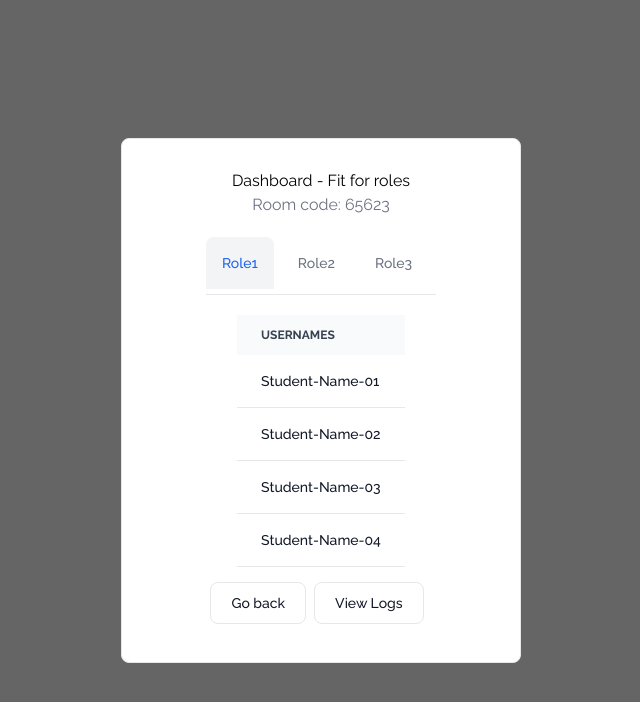
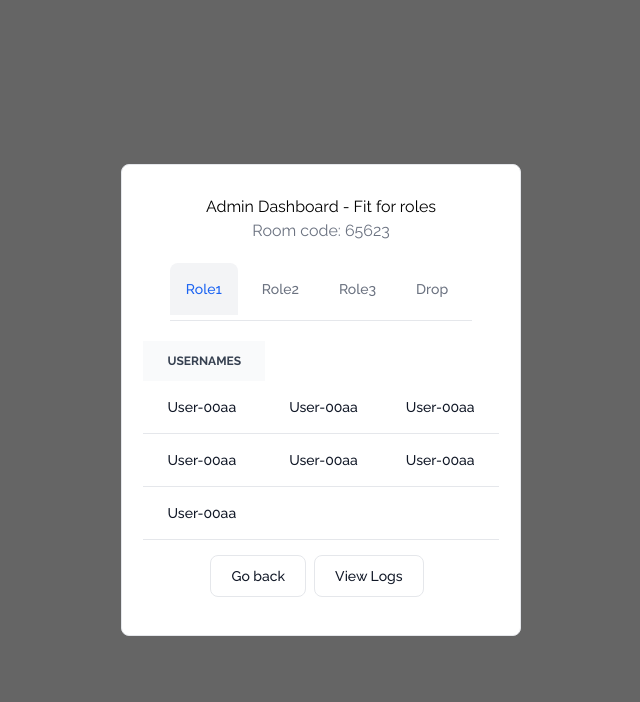
Before and after one commit to Fourthhy/cpstone-groupings-system, a React (Vite) app: page /adminDashboard in a window 1280 px wide. Shown: the top 702 px of the page, without its empty margins (319-959 px from the left). Built offline with nearby package versions, Linux system fonts and the light colour scheme.

Commit message:
Fixed issues

```diff
--- a/src/components/admin/AdminDashboard.jsx
+++ b/src/components/admin/AdminDashboard.jsx
@@ -1,12 +1,31 @@
 import { Link } from "react-router-dom"
 
 const studentList = [
-    { name: "Student-Name-01" },
-    { name: "Student-Name-02" },
-    { name: "Student-Name-03" },
-    { name: "Student-Name-04" },
+    { name: "User-00aa" },
+    { name: "User-00aa" },
+    { name: "User-00aa" },
+    { name: "User-00aa" },
+    { name: "User-00aa" },
+    { name: "User-00aa" },
+    { name: "User-00aa" },
 ]
+
 const roomCode = "65623"
+
+const rows = studentList.reduce((acc, student, index) => {
+    // Calculate the row index
+    const rowIndex = Math.floor(index / 3);
+
+    // If the row doesn't exist, create it
+    if (!acc[rowIndex]) {
+        acc[rowIndex] = [];
+    }
+
+    // Push the current student into the appropriate row
+    acc[rowIndex].push(student);
+
+    return acc;
+}, []);
 
 const StudentResponse = () => {
     return (
@@ -21,11 +40,17 @@ const StudentResponse = () => {
                         </tr>
                     </thead>
                     <tbody>
-                        {studentList.map((student) => (
-                            <tr class="bg-white border-b dark:bg-gray-800 dark:border-gray-700">
-                                <th scope="row" class="px-6 py-4 font-medium text-gray-900 whitespace-nowrap dark:text-white">
-                                    {student.name}
-                                </th>
+                    {rows.map((row, rowIndex) => (
+                            <tr key={rowIndex} className="bg-white border-b dark:bg-gray-800 dark:border-gray-700">
+                                {row.map((student) => (
+                                    <th
+                                        key={student.name}
+                                        scope="row"
+                                        className="px-6 py-4 font-medium text-gray-900 whitespace-nowrap dark:text-white"
+                                    >
+                                        {student.name}
+                                    </th>
+                                ))}
                             </tr>
                         ))}
                     </tbody>
@@ -49,6 +74,9 @@ const SelectRole = () => {
                 <li class="me-2">
                     <a href="#" class="inline-block p-4 rounded-t-lg hover:text-gray-600 hover:bg-gray-50 dark:hover:bg-gray-800 dark:hover:text-gray-300">Role3</a>
                 </li>
+                <li class="me-2">
+                    <a href="#" class="inline-block p-4 rounded-t-lg hover:text-gray-600 hover:bg-gray-50 dark:hover:bg-gray-800 dark:hover:text-gray-300">Drop</a>
+                </li>
             </ul>
 
         </>
@@ -59,10 +87,10 @@ export default function AdminDashboard() {
     return (
         <>
             <div className="h-screen w-screen flex items-center justify-center bg-graybg">
-                <div className="min-h-[470px] max-h-full w-[400px] font-raleway  border-[1px] rounded-lg bg-white ">
+                <div className="min-h-[470px] max-h-full w-[400px] font-raleway  border-[1px] rounded-lg bg-white">
                     <div className="my-[30px] flex justify-center items-center flex-col">
-                        <h2>Dashboard - Fit for roles</h2>
-                        <h2 className="text-gray-500">Room code: { roomCode }</h2>
+                        <h2>Admin Dashboard - Fit for roles</h2>
+                        <h2 className="text-gray-500">Room code: { roomCode } </h2>
                         <form className="max-w-sm mx-auto">
                             <div className="my-5">
                                 <SelectRole />
--- a/src/components/admin/RoomList.jsx
+++ b/src/components/admin/RoomList.jsx
@@ -15,7 +15,13 @@ export default function RoomList() {
         <>
             <div className="h-screen w-screen flex items-center justify-center bg-graybg">
                 <div className="h-[470px] w-[400px] font-raleway flex justify-center items-center flex-col border-[1px] rounded-lg bg-white">
-                    <h2>Room List</h2>
+                    <div className="flex justify-center items-center gap-[20px]">
+                        <h2>Room List</h2>
+                        <Link to="/adminDashboard">
+                            <button type="button" class="py-2.5 px-5 me-2 mb-2 text-sm font-medium text-gray-900 focus:outline-none bg-white rounded-lg border border-gray-200 hover:bg-gray-100 hover:text-blue-700 focus:z-10 focus:ring-4 focus:ring-gray-100 dark:focus:ring-gray-700 dark:bg-gray-800 dark:text-gray-400 dark:border-gray-600 dark:hover:text-white dark:hover:bg-gray-700">Create Room</button>
+                        </Link>
+                    </div>
+
                     <dl class="max-w-md text-gray-900 divide-y divide-gray-200 dark:text-white dark:divide-gray-700">
                         {roomList.map((room) => (
                             <div class="flex flex-col pb-3">
--- a/src/components/admin/VoteBacklog.jsx
+++ b/src/components/admin/VoteBacklog.jsx
@@ -82,7 +82,7 @@ export default function VoteBacklog() {
             <div className="h-screen w-screen flex items-center justify-center bg-graybg">
                 <div className="h-[470px] max-h-full w-[400px] font-raleway border-[1px] rounded-lg bg-white">
                     <div className="my-[30px] flex justify-center items-center flex-col">
-                        <h2>Dashboard - Vote Backlogs</h2>
+                        <h2>Admin Dashboard - Vote Backlogs</h2>
                         <form className="max-w-sm mx-auto">
                             <div className="my-5 gap-[10px]">
                                 <SelectName />
```
